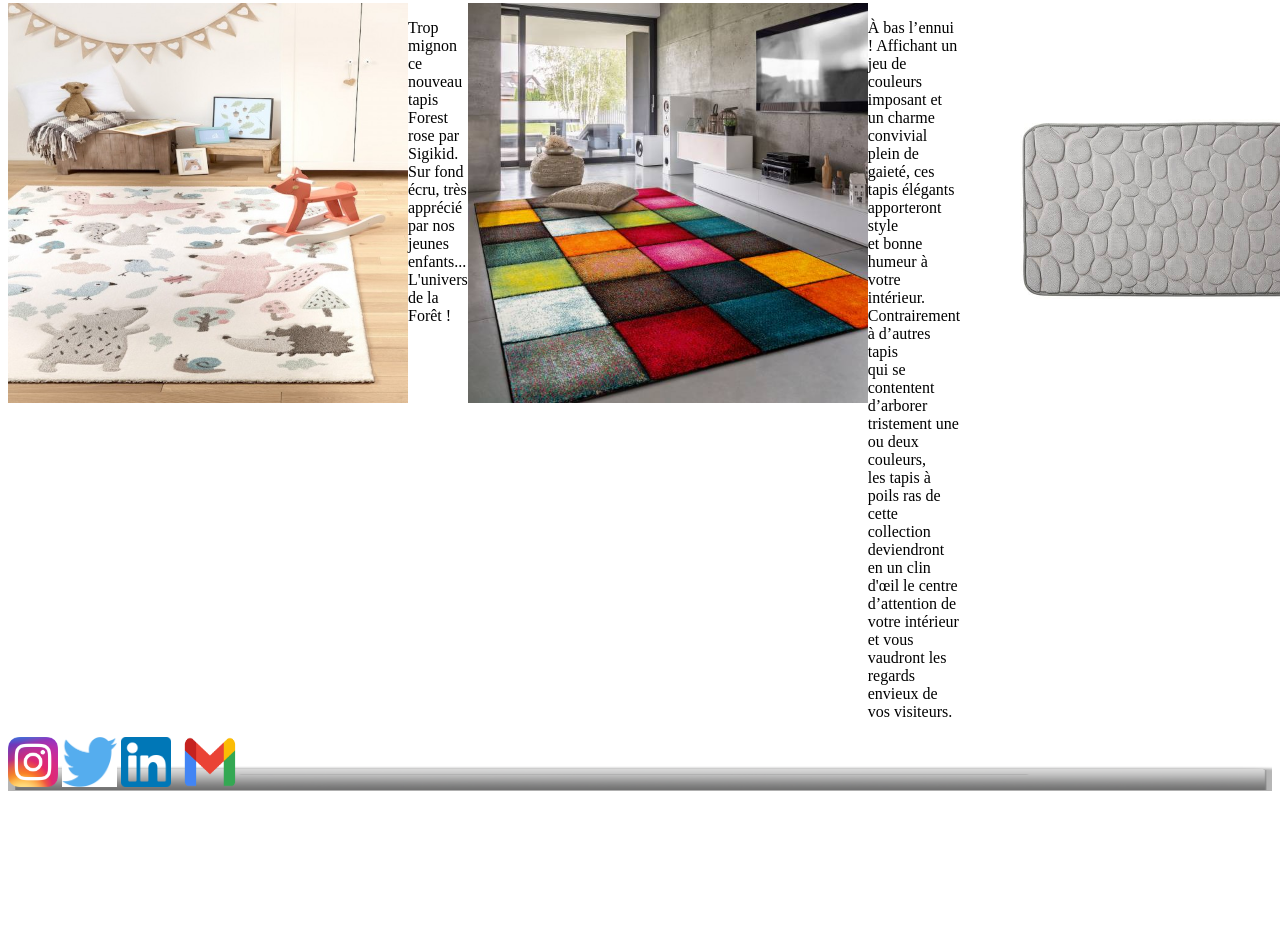
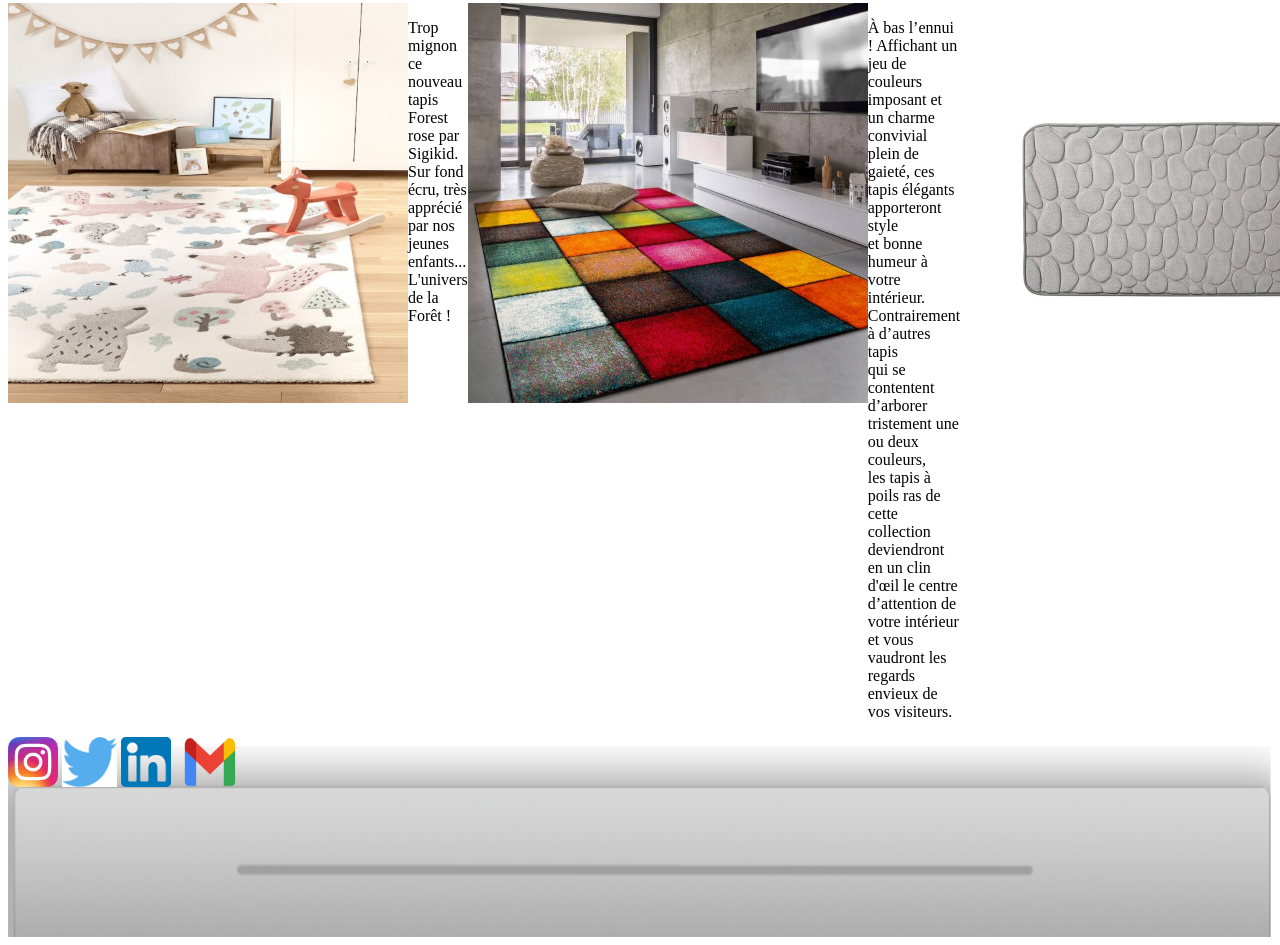
Before and after one commit to Louis-OFP/Projet-1-trinome, a plain HTML site: page index.html in a window 1280 px wide. Shown: the part 479-1424 px from the top of the page. Before the commit the page ends 1278 px from the top, so only its background shows below. Drawn offline with Linux system fonts and the light colour scheme.

Commit message:
Update style.css

```diff
--- a/style.css
+++ b/style.css
@@ -23,6 +23,8 @@ h3 {
     display: flex;
 }
 footer{
-    background-image: url("image/imagefooter.png");
-    background-size: 100% 100%;
+    background-image: url("image/imagefooter2.png");
+    background-size: 100% 200%;
+    height: 200px;
+
 }
```
